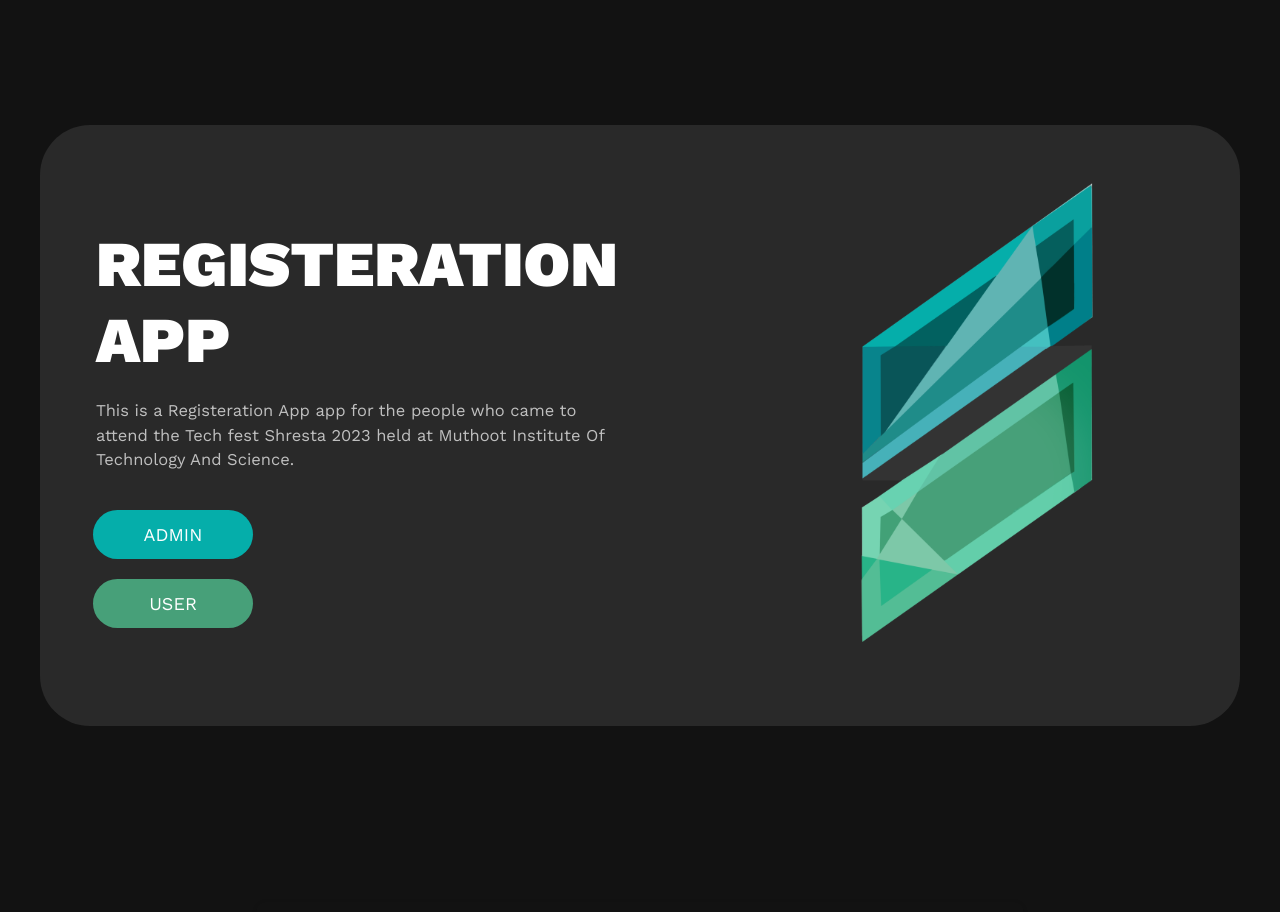
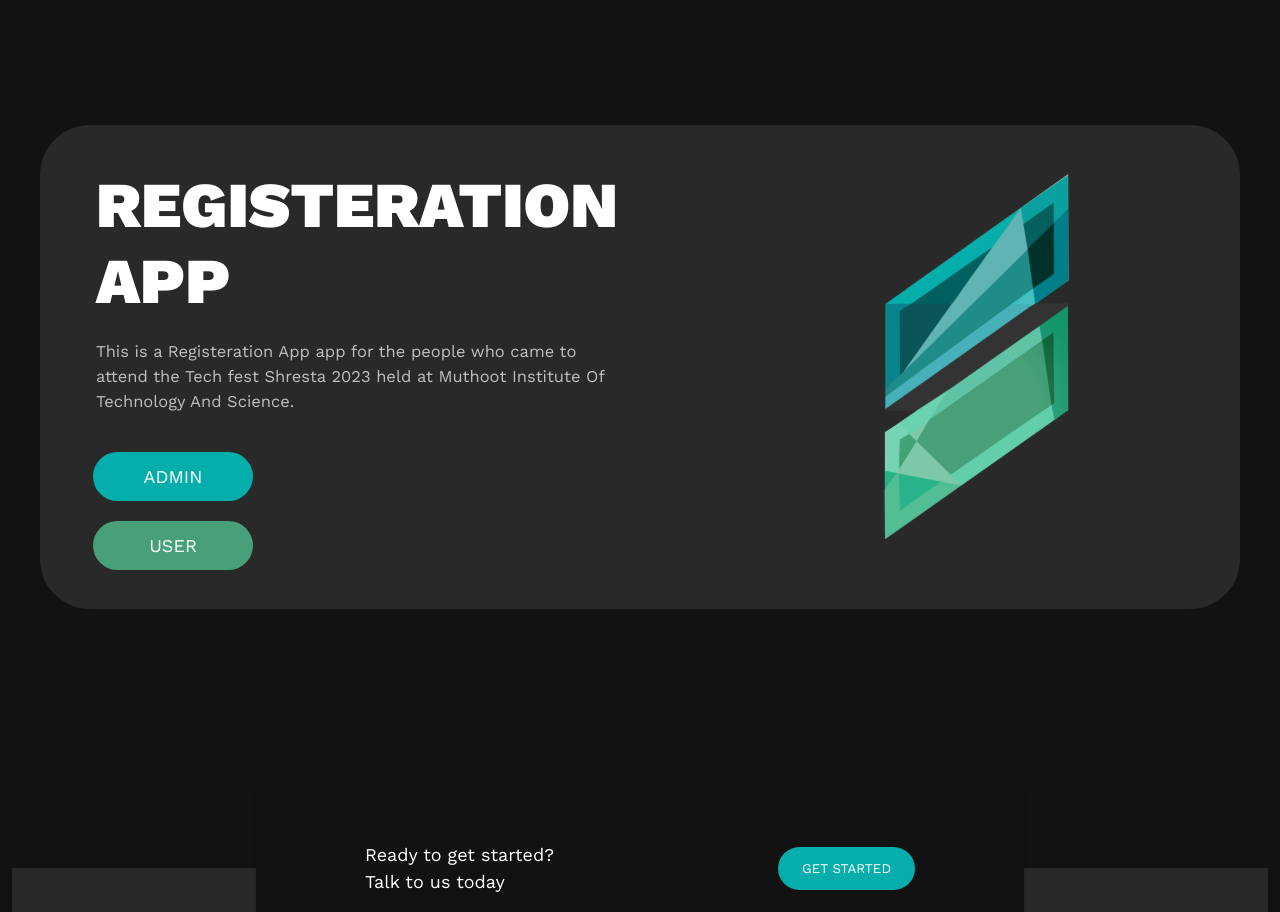
Before and after one commit to sharunraj/Shreshta-Registration-App, a React (Vite) app: page / in a window 1280 px wide. Shown: the part 880-1792 px from the top of the page. Built offline with nearby package versions, Linux system fonts and the light colour scheme.

Commit message:
logochanges

```diff
--- a/src/components/HeroSection.jsx
+++ b/src/components/HeroSection.jsx
@@ -48,7 +48,7 @@
             </div>
             <div className='section-hero-image'>
                 <picture>
-                  <img src={image} width={400} alt="heroimg" className='.hero-img'/>
+                  <img src={image} width={400} alt="heroimg" className='hero-img'/>
                 </picture>
 
             </div>
@@ -124,10 +124,15 @@
     max-width: 30rem;
   }
     .hero-img {
-    max-width:10%;
+    width:30rem;
+
+
   }
   .typ{
-    max-width:40rem;
+    max-width:20rem;
+  }
+    .btn {
+      align-items:center;
   }
   }
  `;
```
